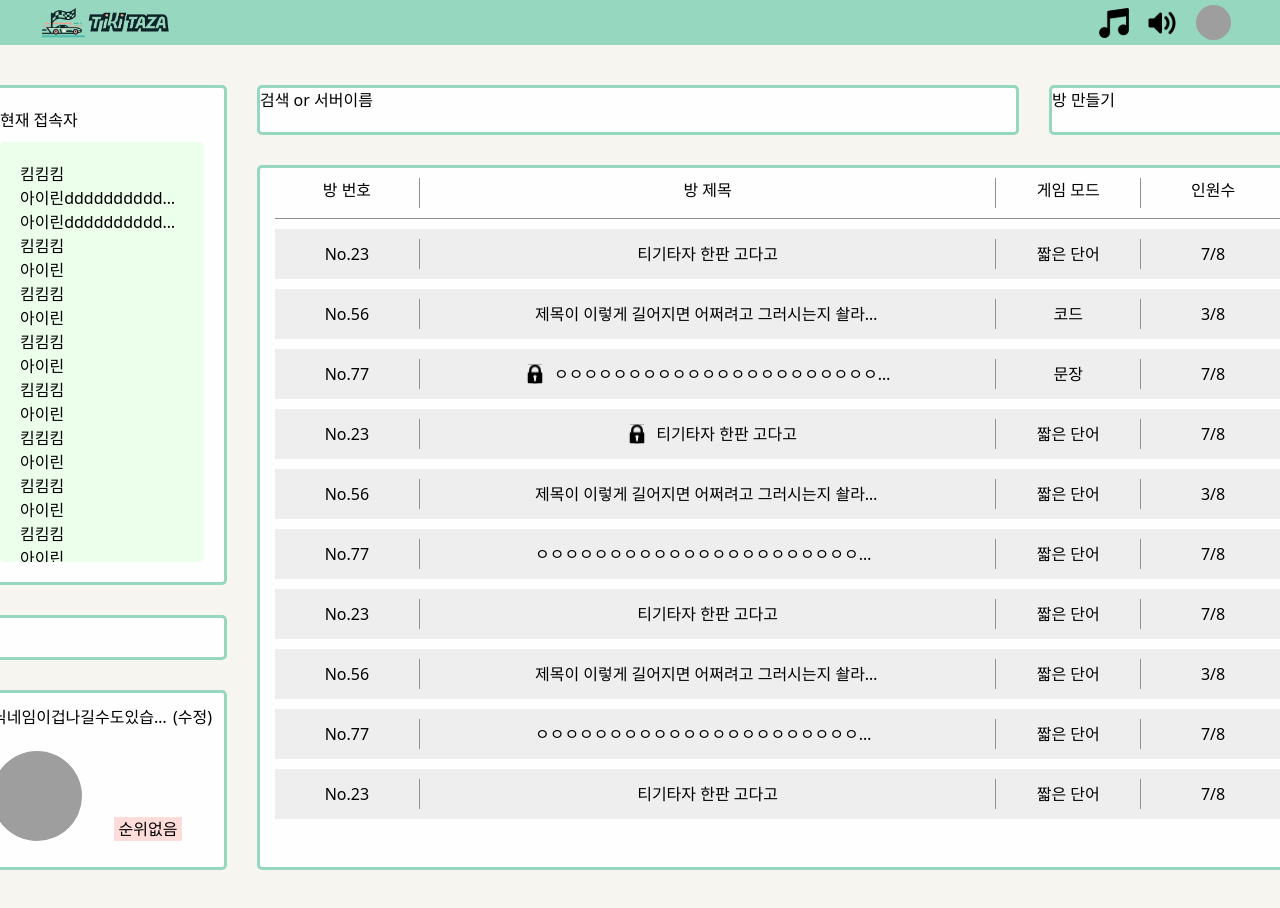
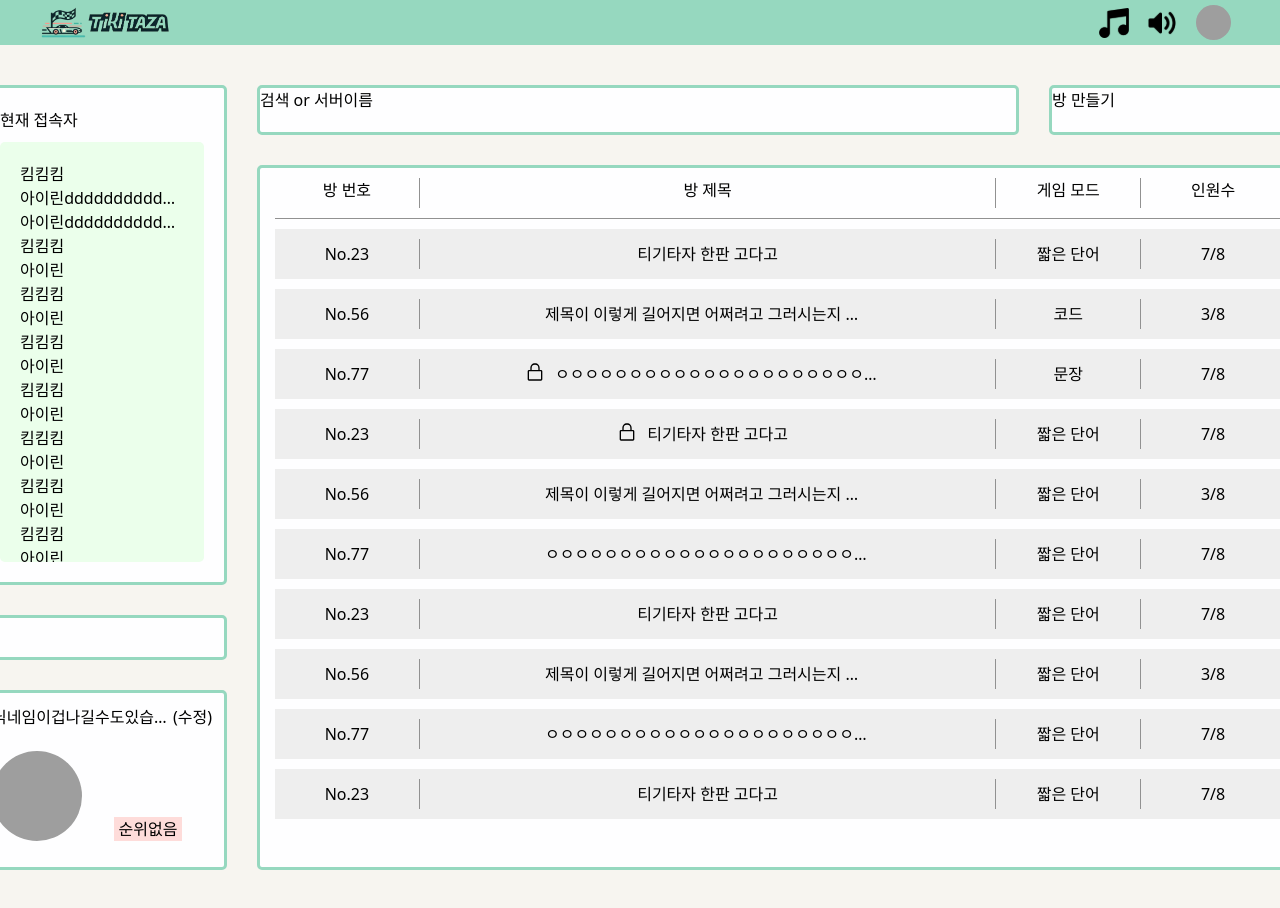
Before and after one commit to Team-E2I4/Team-E2I4-TiKiTaza-FE, a React (Vite) app: page /main in a window 1280 px wide. Shown: the top 908 px of the page. Built offline with nearby package versions, Linux system fonts and the light colour scheme; grey boxes are pictures that could not be loaded.

Commit message:
[🎨style]: 자물쇠 아이콘 radix-ui아이콘으로 변경

```diff
--- a/src/pages/MainPage/GameRoonListItem.tsx
+++ b/src/pages/MainPage/GameRoonListItem.tsx
@@ -1,4 +1,4 @@
-import locked from '@/assets/locked.svg';
+import { LockClosedIcon } from '@radix-ui/react-icons';
 import Divider from '@/common/Divider/Divider';
 export interface GameRoomListItemProps {
   roomNumber: number;
@@ -31,14 +31,10 @@ const GameRoomListItem = ({
         className='border-gray-200'
       />
       <div className='flex-[4_0_0] truncate flex justify-center'>
-        {isLocked && (
-          <img
-            src={locked}
-            alt='비공개'
-            className='px-[1rem]'
-          />
-        )}
-        <span className='text-center truncate max-w-[60%]'>{title}</span>
+        {isLocked && <LockClosedIcon className='size-[2rem]' />}
+        <span className='text-center truncate max-w-[60%] px-[1rem]'>
+          {title}
+        </span>
       </div>
       <Divider
         orientation='vertical'
```
